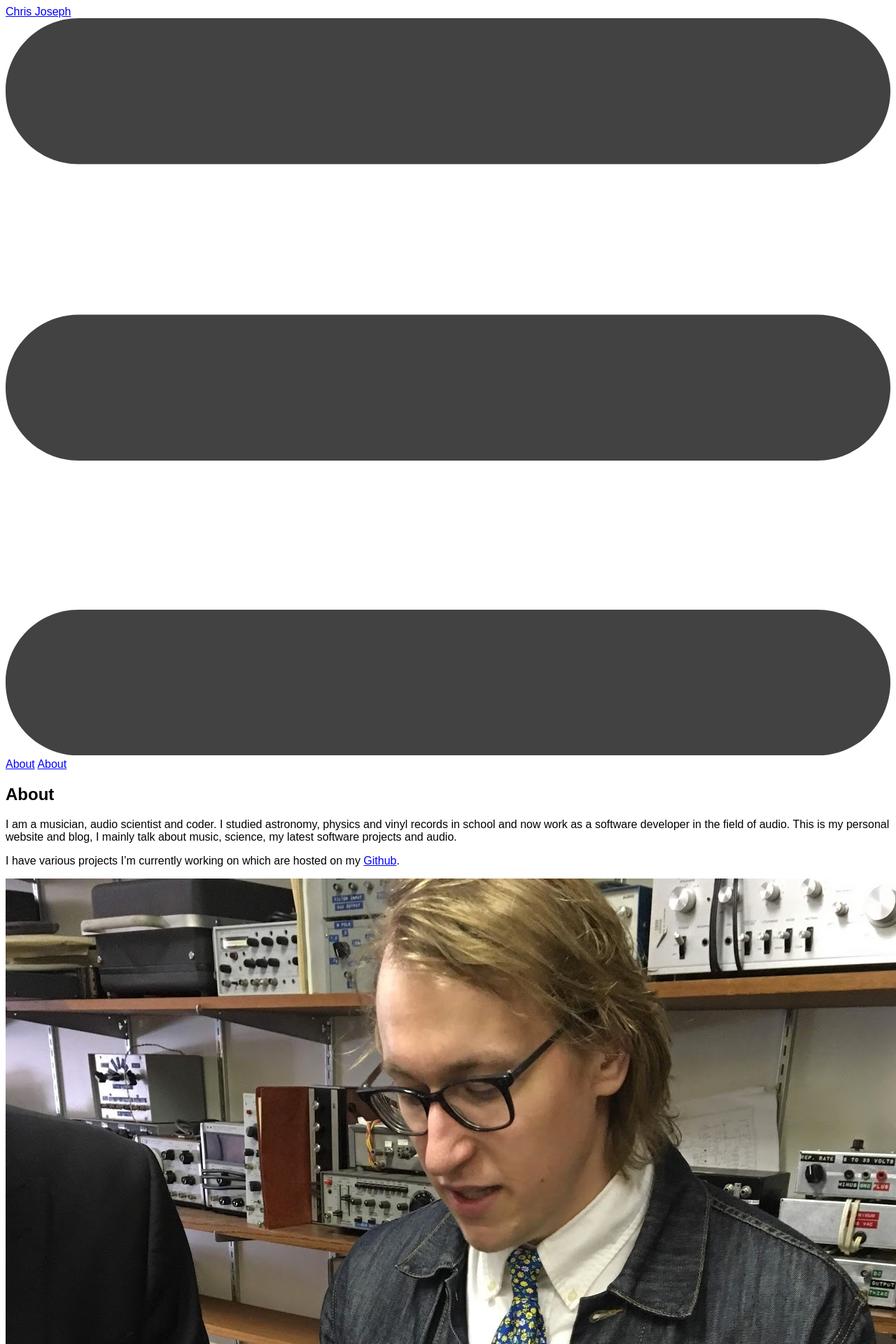
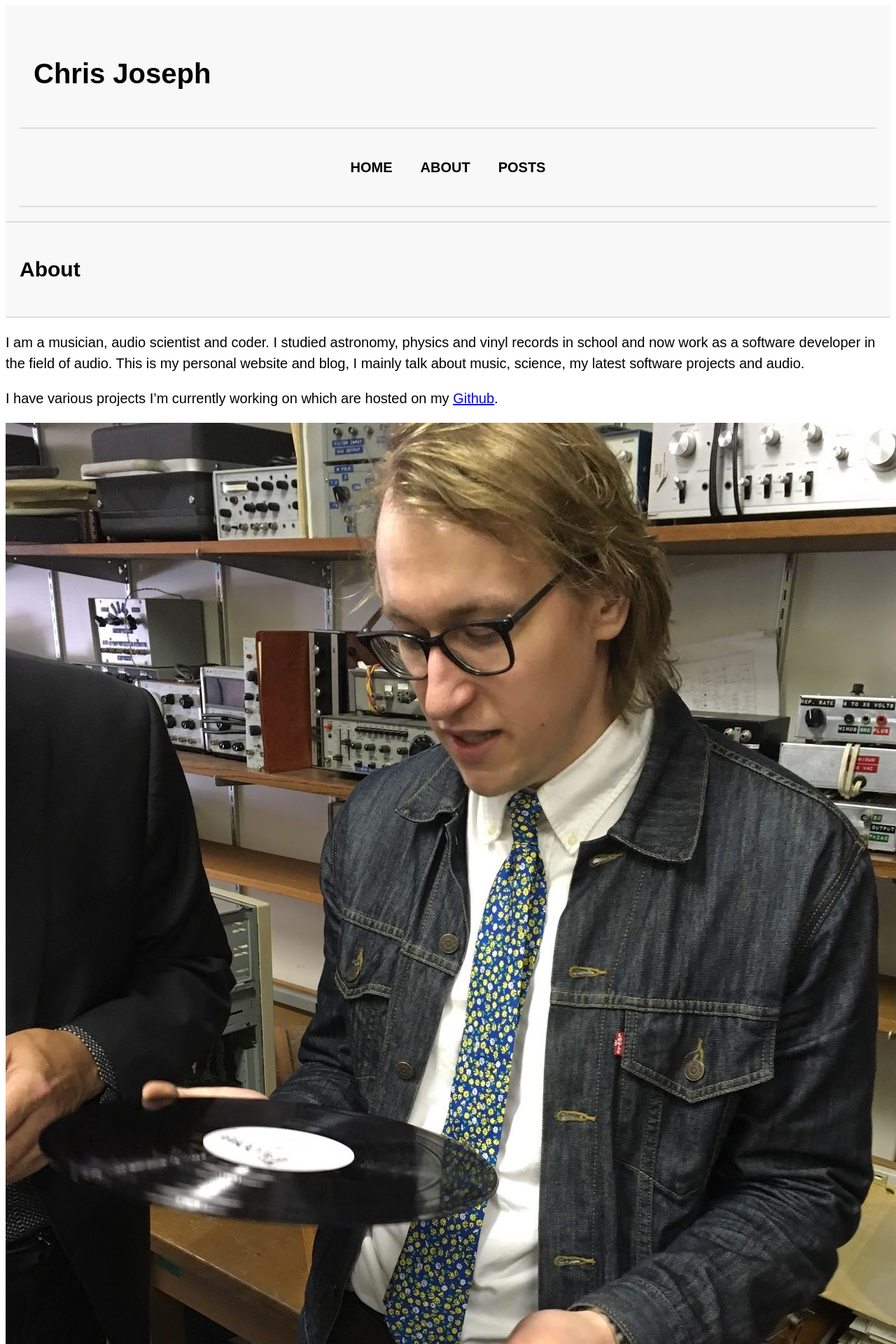
Before and after one commit to CJmusic/cjmusic.github.io, a Jekyll site: the page built from about.md, in a window 1280 px wide. Shown: the top 1920 px of the page at 70% size. Built offline with Jekyll 4.4.1, drawn with Linux system fonts in a browser that asks for light colours; some of the changed text lies outside the part shown.

Commit message:
got the footer looking better

```diff
--- a/_includes/footer.html
+++ b/_includes/footer.html
@@ -1,8 +1,7 @@
 <footer class="site-footer">
-
   <div class="wrapper">
-
     <h2 class="footer-heading">{{ site.title }}</h2>
+    <p class="footer-description">{{ site.description }}</p> <!-- Moved description below the title -->
 
     <div class="footer-col-wrapper">
       <div class="footer-col footer-col-1">
@@ -27,12 +26,6 @@
           {% endif %}
         </ul>
       </div>
-
-      <div class="footer-col footer-col-3">
-        <p>{{ site.description }}</p>
-      </div>
     </div>
-
   </div>
-
 </footer>
--- a/_includes/header.html
+++ b/_includes/header.html
@@ -1,27 +1,15 @@
 <header class="site-header">
 
-  <div class="wrapper">
+    <header>
+        <h1>Chris Joseph</h1>
+    </header>
 
-    <a class="site-title" href="{{ site.baseurl }}/">{{ site.title }}</a>
-
-    <nav class="site-nav">
-      <a href="#" class="menu-icon">
-        <svg viewBox="0 0 18 15">
-          <path fill="#424242" d="M18,1.484c0,0.82-0.665,1.484-1.484,1.484H1.484C0.665,2.969,0,2.304,0,1.484l0,0C0,0.665,0.665,0,1.484,0 h15.031C17.335,0,18,0.665,18,1.484L18,1.484z"/>
-          <path fill="#424242" d="M18,7.516C18,8.335,17.335,9,16.516,9H1.484C0.665,9,0,8.335,0,7.516l0,0c0-0.82,0.665-1.484,1.484-1.484 h15.031C17.335,6.031,18,6.696,18,7.516L18,7.516z"/>
-          <path fill="#424242" d="M18,13.516C18,14.335,17.335,15,16.516,15H1.484C0.665,15,0,14.335,0,13.516l0,0 c0-0.82,0.665-1.484,1.484-1.484h15.031C17.335,12.031,18,12.696,18,13.516L18,13.516z"/>
-        </svg>
-      </a>
-
-      <div class="trigger">
-        {% for my_page in site.pages %}
-          {% if my_page.title %}
-          <a class="page-link" href="{{ my_page.url | prepend: site.baseurl }}">{{ my_page.title }}</a>
-          {% endif %}
-        {% endfor %}
-      </div>
+    <nav>
+        <ul>
+            <li><a href="{{ site.baseurl }}/">HOME</a></li>
+            <li><a href="{{ site.baseurl }}/about/">ABOUT</a></li>
+            <li><a href="{{ site.baseurl }}/posts.html">POSTS</a></li>
+        </ul>
     </nav>
 
-  </div>
-
 </header>
--- /dev/null
+++ b/css/main.css
@@ -0,0 +1,39 @@
+/* Styles */
+body {
+  font-family: "Helvetica Neue", Helvetica, Arial, sans-serif;
+  font-size: 20px;
+  font-weight: 400;
+  line-height: 1.5;
+  color: #000000; /* Updated text color */
+  background-color: #ffffff; /* Light background color */
+}
+
+header {
+  background-color: #f8f8f8;
+  padding: 1em;
+  border-bottom: 2px solid #ddd;
+}
+
+nav {
+  background-color: #f8f8f8;
+  padding: 1em;
+  border-bottom: 2px solid #ddd;
+}
+
+nav ul {
+  list-style-type: none;
+  padding: 0;
+  display: flex;
+  justify-content: center;
+  gap: 2em; /* Adjust as needed */
+}
+
+nav ul li {
+  display: inline;
+}
+
+nav ul li a {
+  color: #000;
+  text-decoration: none;
+  font-weight: bold;
+}
--- a/css/main.scss
+++ b/css/main.scss
@@ -29,13 +29,6 @@ $content-width:    800px;
 $on-palm:          600px;
 $on-laptop:        800px;
 
-// Use media queries like this:
-// @include media-query($on-palm) {
-//     .wrapper {
-//         padding-right: $spacing-unit / 2;
-//         padding-left: $spacing-unit / 2;
-//     }
-// }
 @mixin media-query($device) {
     @media screen and (max-width: $device) {
         @content;
@@ -48,3 +41,54 @@ $on-laptop:        800px;
         "layout",
         "syntax-highlighting"
 ;
+
+// Header Styles
+header {
+  background-color: #f8f8f8;
+  padding: 1em;
+  border-bottom: 2px solid #ddd;
+}
+
+// Navigation Styles
+nav {
+  background-color: #f8f8f8;
+  padding: 1em;
+  border-bottom: 2px solid #ddd;
+}
+
+nav ul {
+  list-style-type: none;
+  padding: 0;
+  display: flex;
+  justify-content: center;
+  gap: 2em;
+}
+
+nav ul li {
+  display: inline;
+}
+
+nav ul li a {
+  color: #000;
+  text-decoration: none;
+  font-weight: bold;
+}
+
+footer {
+  background-color: #f8f8f8; /* Light grey background */
+  padding: 20px; /* Spacing inside the footer */
+  text-align: center; /* Center text */
+  border-top: 2px solid #ddd; /* Top border to separate footer */
+  color: #000; /* Text color */
+  font-size: 16px; /* Font size */
+}
+
+footer p {
+  margin: 0; /* Remove default margin */
+  font-weight: 400; /* Normal font weight */
+}
+
+footer a {
+  color: #5badf5; /* Footer links color */
+  text-decoration: none; /* Remove underline */
+}
```
Also changed, not shown: index.html (+0 -12 lines).
